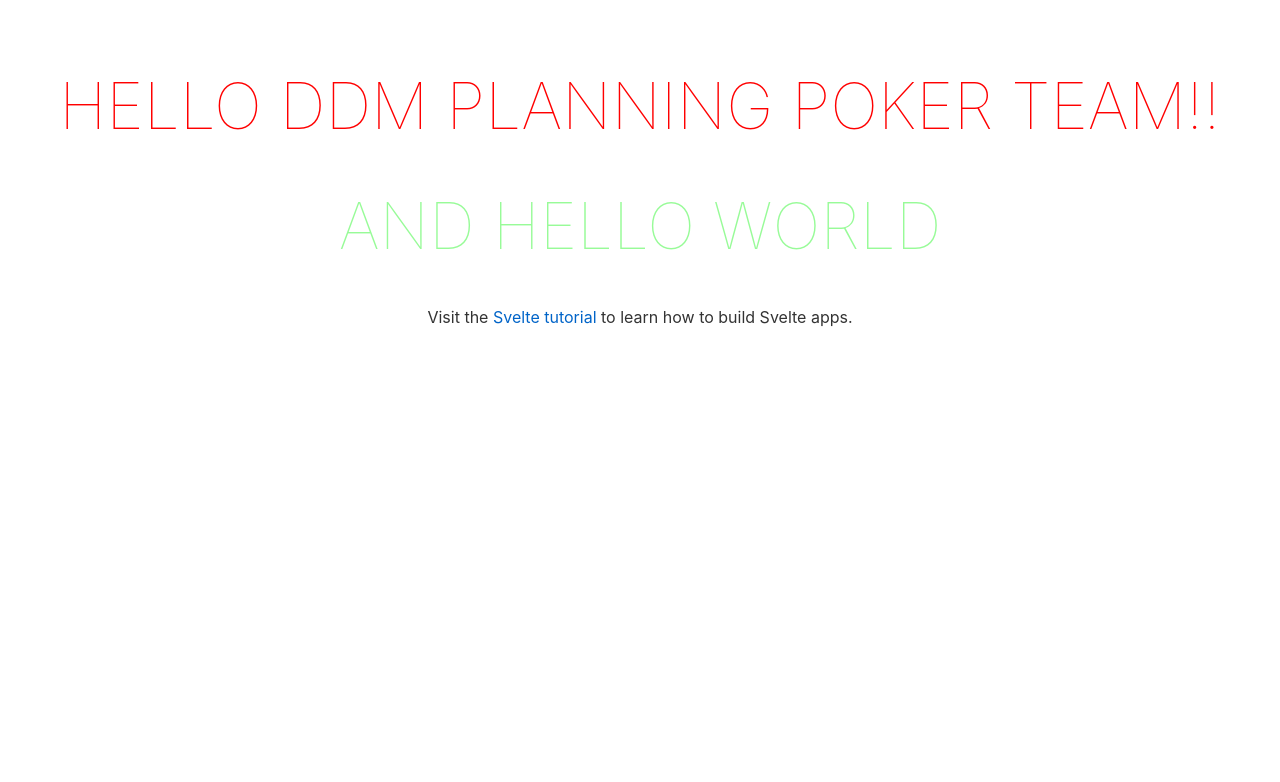
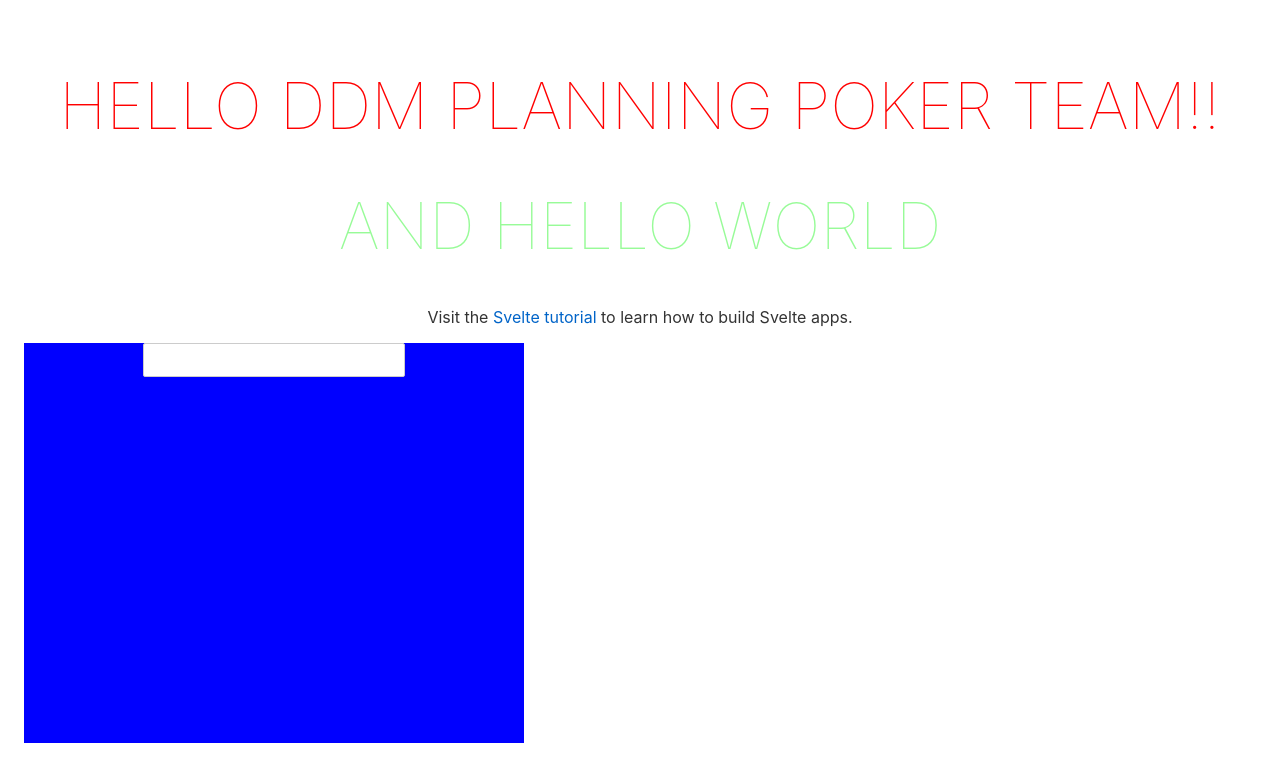
Before and after one commit to LionOnTheWeb/DDM-hackathon-2022-web3-planning-poker, a Svelte app: page / in a window 1280 px wide. Shown: the top 782 px of the page. Built offline with nearby package versions, Linux system fonts and the light colour scheme.

Commit message:
Added svlete navigator

```diff
--- a/package.json
+++ b/package.json
@@ -20,6 +20,7 @@
     "svelte-preprocess": "^4.10.3"
   },
   "dependencies": {
-    "sirv-cli": "^2.0.0"
+    "sirv-cli": "^2.0.0",
+    "svelte-navigator": "^3.1.5"
   }
 }
--- a/src/App.svelte
+++ b/src/App.svelte
@@ -8,7 +8,11 @@
 	<Hello msg={'DDM Planning Poker Team!'}/>
 	<h1>and hello {name}</h1>
 	<p>Visit the <a href="https://svelte.dev/tutorial">Svelte tutorial</a> to learn how to build Svelte apps.</p>
+	<form>
+	<input type="text"/>
+	</form>
 </main>
+
 
 <style lang="scss">
 	$test-scss-var: palegreen;
@@ -32,4 +36,10 @@
 			max-width: none;
 		}
 	}
+
+	form {
+		background-color: blue;
+		height: 400px;
+		width: 500px;
+	}
 </style>
```
Also changed, not shown: 2 other files (tests, documents, lock files or other folders).
